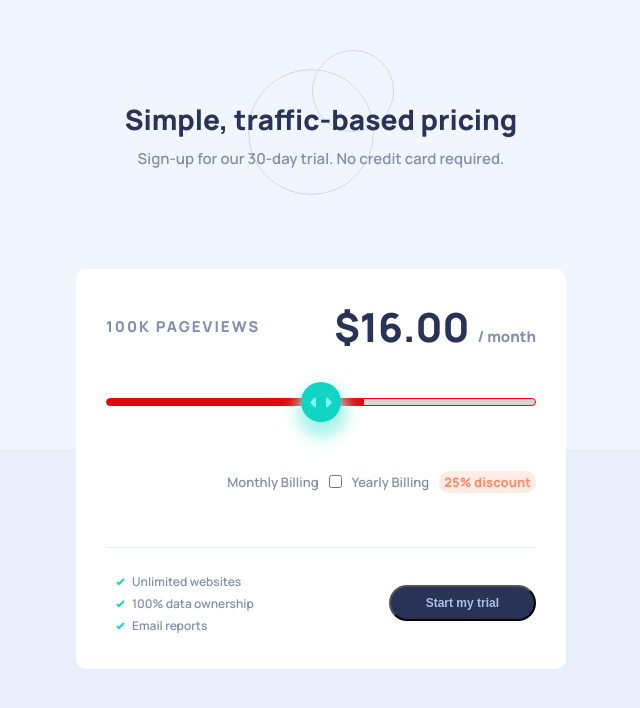
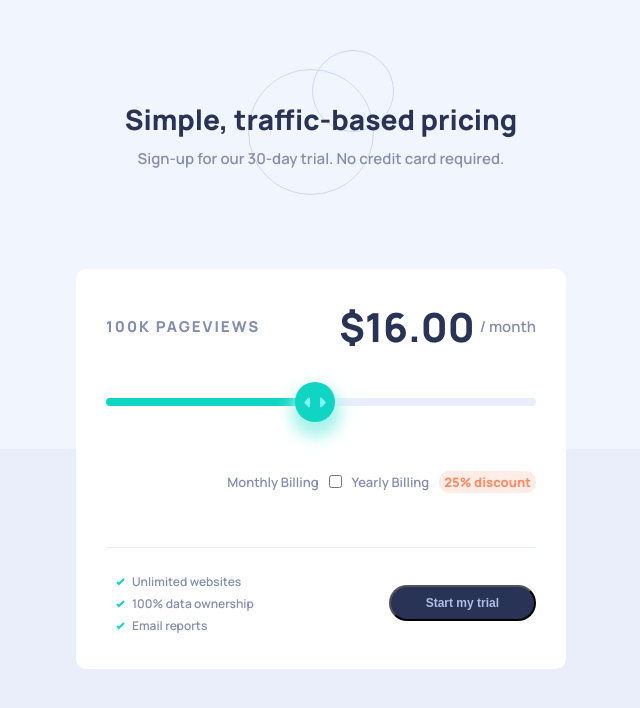
Before and after one commit to Ediney-Braga/interactive-pricing-component, a plain HTML site: page index.html in a window 1280 px wide. Shown: the whole page, without its empty margins (319-959 px from the left). Drawn offline with Linux system fonts and the light colour scheme.

Commit message:
style-tag-range

```diff
--- a/index.html
+++ b/index.html
@@ -18,10 +18,13 @@
     <div id="box">
         <div id="payMonth">
             <p>100K PAGEVIEWS</p>
-            <h2>$16.00 <small>/ month</small></h2>
+            <div>
+                <h2>$16.00</h2>
+                <small>/ month</small>
+            </div>
         </div>
 
-        <input type="range" name="range" id="range" min="0" max="32" value="16" >
+        <input type="range" name="range" id="range" min="1" max="32" value="16" >
 
         <div id="dataBilling">
             <label for="billing">Monthly Billing</label>
--- a/script.js
+++ b/script.js
@@ -1,9 +1,12 @@
 const range = document.querySelector("#range");
+const payMonth = document.querySelector("h2");
+
 
 range.addEventListener("input", () => {
-    let x = range.value;
-    let color = "linear-gradient(90deg, rgb(117,252,117)" + x + "%, rgb(214,214,214)" + x + "% )";
 
-    console.log(x)
+    let rangeValue = range.value;
+    let x = rangeValue * 3.125;
+    let color = "linear-gradient(90deg,rgb(16, 213, 194)" + x + "%, rgb(234, 238, 251)" + x + "% )";    payMonth.innerHTML = `<h2>$${rangeValue}.00</h2>`
+    console.log(x);
     range.style.background = color;
-})
+});
--- a/style.css
+++ b/style.css
@@ -53,6 +53,12 @@ body{
     color:#858fad;
     letter-spacing: 2px;
 }
+#payMonth div {
+    display: flex;
+    align-items: center;
+    gap: 5px;
+}
+
 h2{
     font-size: 40px;
     font-weight: 800;
@@ -68,9 +74,8 @@ input[type = "range"]{
     -webkit-appearance: none;
     width: 100%;
     height: 8px;
-    background: linear-gradient(90deg, rgb(221, 11, 11) 60%, rgb(214,214,214) 60% );
+    background: linear-gradient(90deg, rgb(16, 213, 194) 50%, rgb(234, 238, 251) 50% );
     border-radius: 10px;
-    border: 1px solid red;
     cursor: pointer;
     -webkit-transition: 0.2s;
     transition: opacity 0.2s;
@@ -86,7 +91,7 @@ input[type = "range"]::-webkit-slider-thumb{
     width: 40px;
     border-radius: 50%;
     box-shadow: 1px 10px 15px 5px #a5f3eb ;
-    background-color:  hsl(174, 86%, 45%);
+    background-color:  #10d5c2;
     background-image: url(./images/icon-slider.svg);
     background-repeat: no-repeat;
     background-position: center;
```
